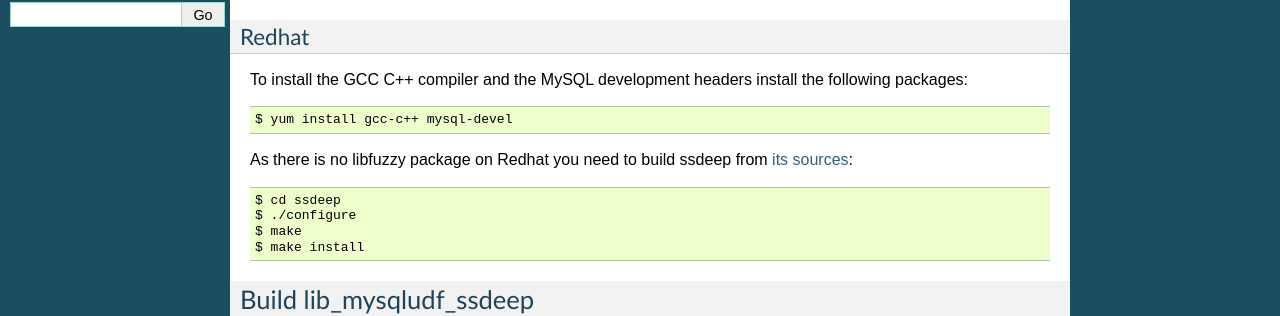
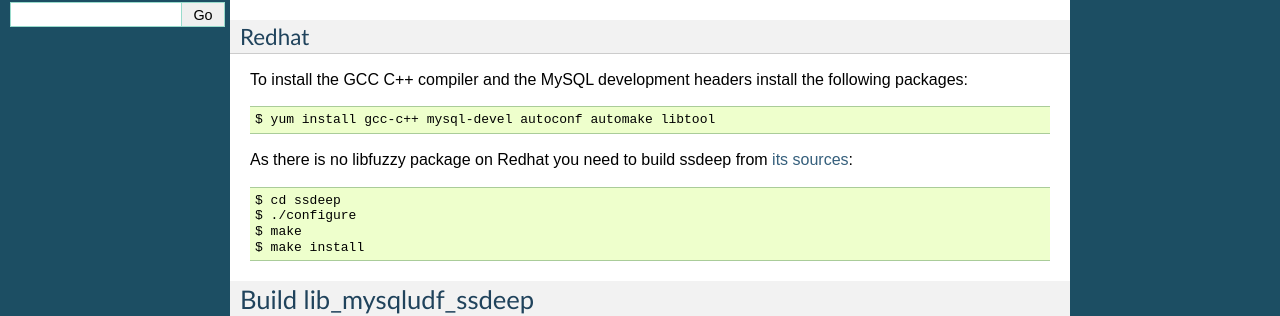
Before and after one commit to treffynnon/lib_mysqludf_ssdeep, a Sphinx documentation site: the page built from docs/installation.rst, in a window 1280 px wide. Shown: the part 442-758 px from the top of the page. Built offline with Sphinx 7.4.7, drawn with Linux system fonts in a browser that asks for light colours.

```diff
--- a/README.markdown
+++ b/README.markdown
@@ -56,7 +56,7 @@ Move into the lib\_mysqludf\_ssdeep directory.
 
 #### MySQL Libraries
 
-	yum install gcc-c++ mysql-devel
+	yum install gcc-c++ mysql-devel autoconf automake libtool
 
 #### ssdeep Libraries
 
--- a/docs/installation.rst
+++ b/docs/installation.rst
@@ -25,7 +25,7 @@ Redhat
 
 To install the GCC C++ compiler and the MySQL development headers install the following packages::
 
-    $ yum install gcc-c++ mysql-devel
+    $ yum install gcc-c++ mysql-devel autoconf automake libtool
 
 As there is no libfuzzy package on Redhat you need to build ssdeep from `its sources`_::
 
```
